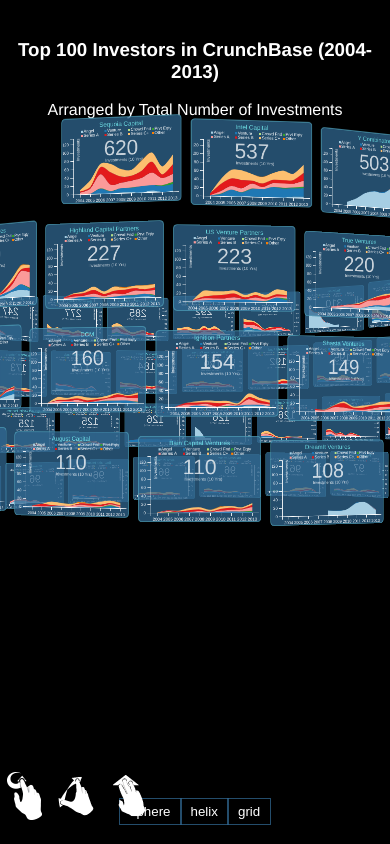
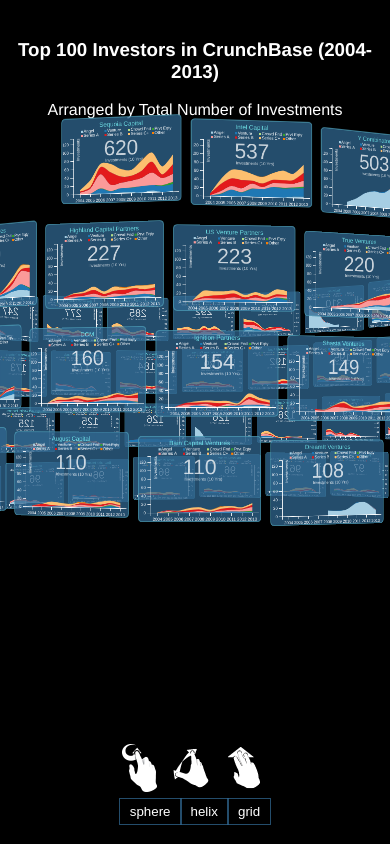
Before and after one commit to sghall/d3-threejs, a plain HTML site: page index.html in a window 390 px wide. Drawn offline with Linux system fonts and the light colour scheme.

Commit message:
Adding media queries for small screens

```diff
--- a/css/style.css
+++ b/css/style.css
@@ -64,10 +64,24 @@
   text-align: center;
 }
 
-#icons {
-  position: absolute;
-  bottom: 20px;
-  left: 0px;
+@media (max-width: 767px) {
+  #icons {
+    position:absolute;
+    width:200px;
+    height:50px;
+    bottom:50px;
+    right:25%;
+    left:50%;
+    margin-left:-80px;
+  }
+}
+
+@media (min-width: 768px) {
+  #icons {
+    position: absolute;
+    bottom: 20px;
+    left: 0px;
+  }
 }
 
 .dataPoint {
```
